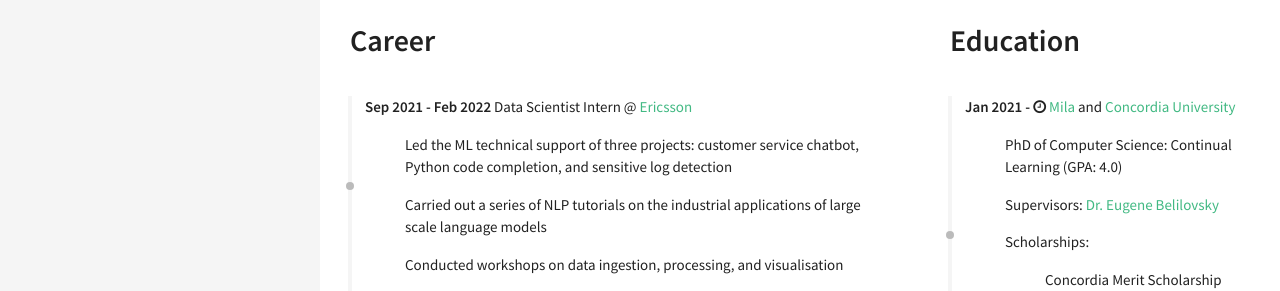
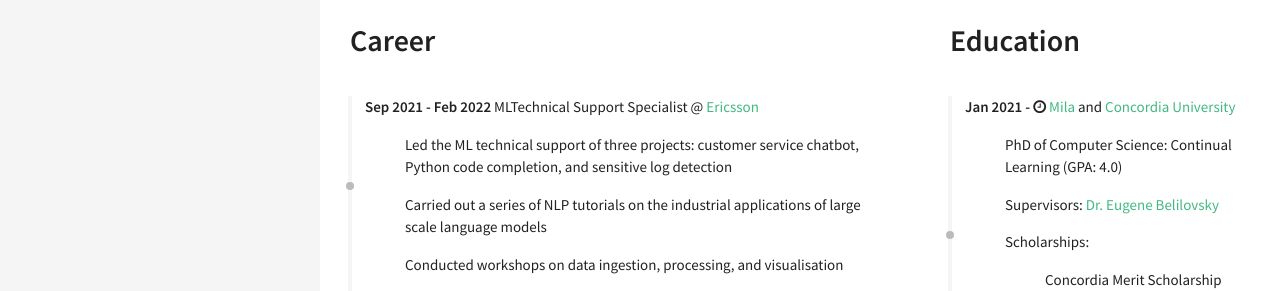
Before and after one commit to rezazzr/davari.io, a Jekyll site: the page built from index.html, in a window 1280 px wide. Shown: the part 583-874 px from the top of the page. Built offline with Jekyll 4.4.1, drawn with Linux system fonts in a browser that asks for light colours; nearby versions of some CDN libraries.

Commit message:
🐛 corrected the job title (#8)

```diff
--- a/_data/index/careers.yml
+++ b/_data/index/careers.yml
@@ -3,7 +3,7 @@
 - name: Ericsson
   link: https://www.ericsson.com/en
   date: Sep 2021 - Feb 2022
-  job:  Data Scientist Intern
+  job:  MLTechnical Support Specialist
   descr: >-
     <br><ul>
     <li>Led the ML technical support of three projects&#58 customer service chatbot, Python code completion, and sensitive log detection</li>
```
